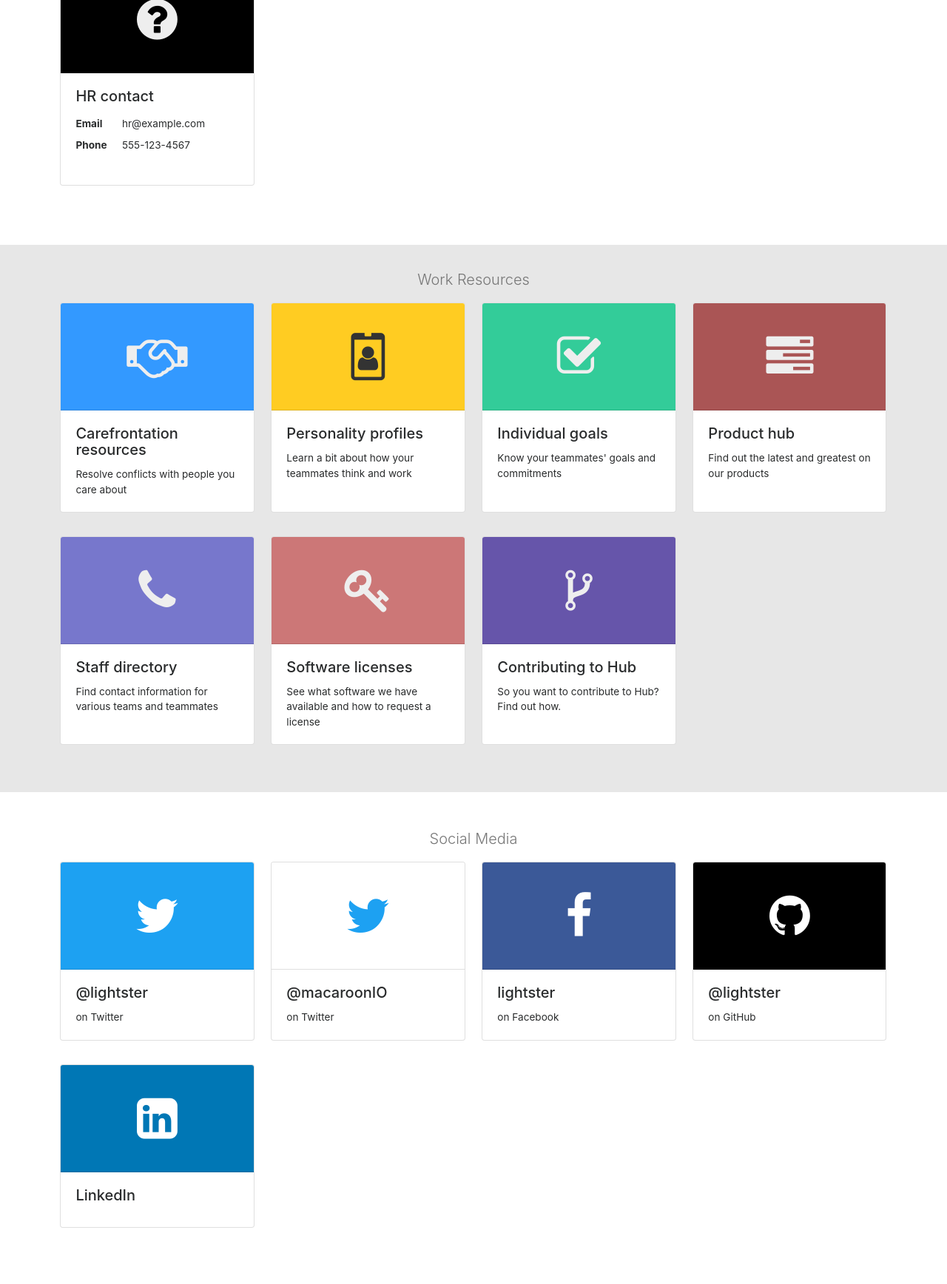
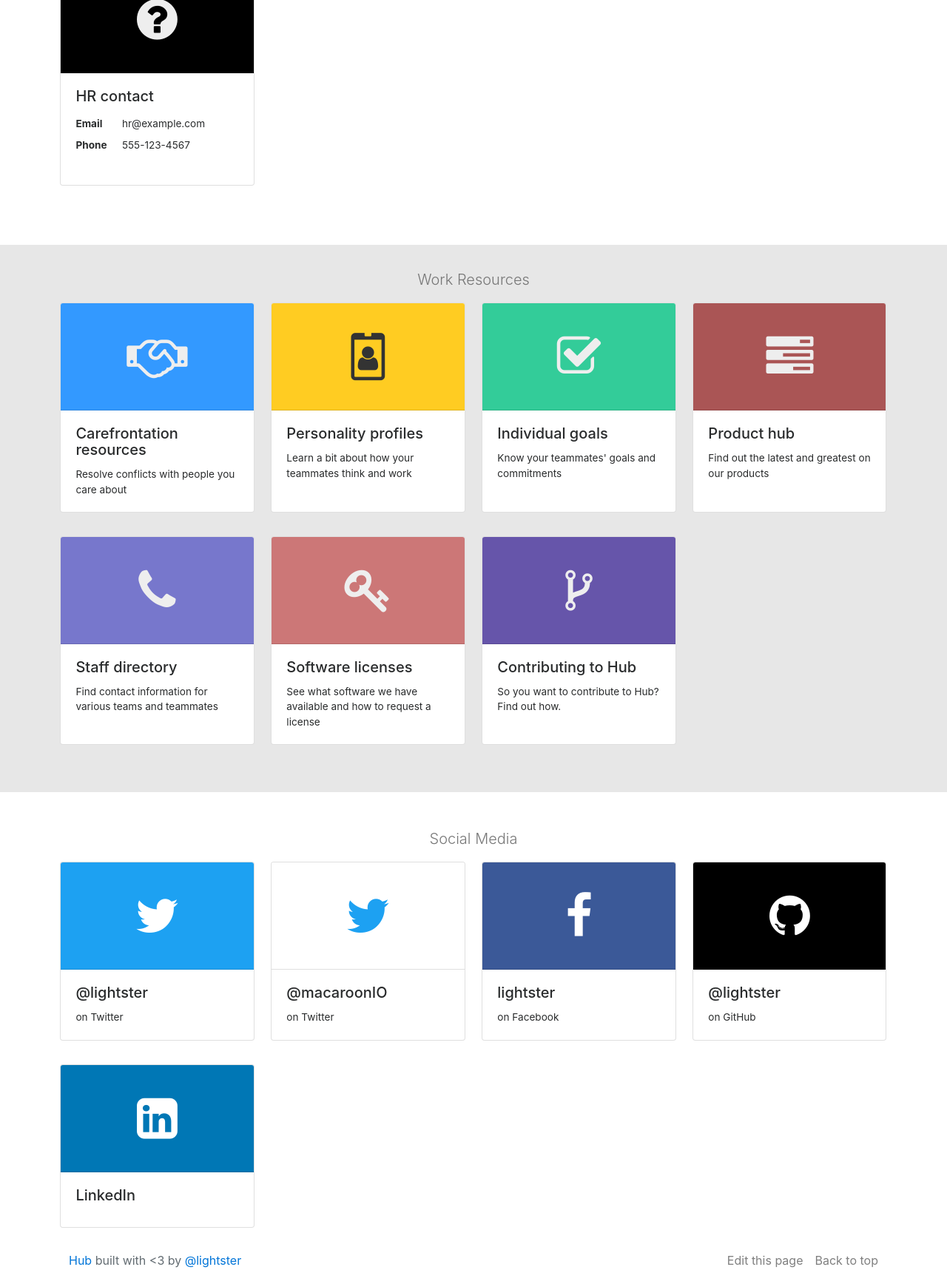
Before and after one commit to lightster/hub, a Jekyll site: the page built from index.md, in a window 1280 px wide, cut to the strip 2528-4264 px from the top of the page. Shown: the whole strip at 74% size. Built offline with Jekyll 4.4.1, drawn with Linux system fonts in a browser that asks for light colours; nearby versions of some CDN libraries; comment, search, counter and statistics services are not loaded.

Commit message:
Make the footer on the home page fit on one line

```diff
--- a/_layouts/home.html
+++ b/_layouts/home.html
@@ -28,10 +28,18 @@
 
 <footer class="text-muted">
   <div class="container">
-    <p class="text-right">
-      <a href="#">Back to top</a>
-    </p>
-    <p>
+    <nav class="navbar navbar-toggleable-md navbar-light pull-right">
+      <ul class="navbar-nav">
+        <li class="nav-item">
+          <a href="{{ site.github.repository_url }}/blob/master/{{ page.path }}" class="nav-link">Edit this page</a>
+        </li>
+        <li class="nav-item">
+          <a href="#" class="nav-link">Back to top</a>
+        </li>
+      </ul>
+    </nav>
+
+    <p class="hub-brand">
       <a href="https://github.com/lightster/hub">Hub</a>
       built with &lt;3 by
       <a href="https://twitter.com/lightster">@lightster</a>
--- a/assets/main.css
+++ b/assets/main.css
@@ -51,6 +51,30 @@
   padding: 0;
   line-height: 2.4rem;
   font-family: 'Cookie';
+}
+
+.hub footer {
+  margin-top: -3.5rem;
+}
+
+.hub footer .hub-brand {
+  padding: .5rem;
+  display: inline-block;
+}
+
+.hub footer .hub-brand a {
+  line-height: inherit;
+  font: inherit;
+}
+
+.hub footer .navbar {
+  padding: .5rem 0;
+  display: inline-block;
+}
+
+.hub footer .nav-link {
+  padding-top: 0;
+  padding-bottom: 0;
 }
 
 .hub .jumbotron {
```
